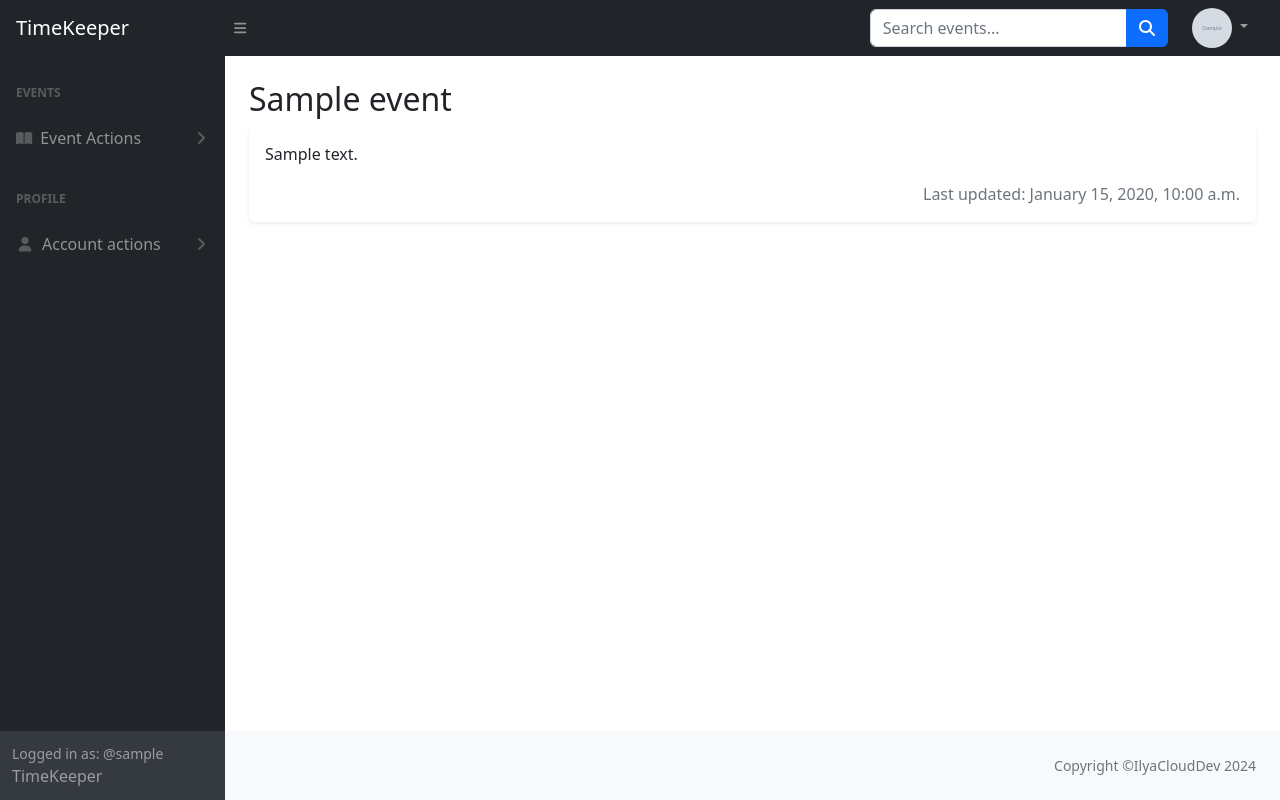
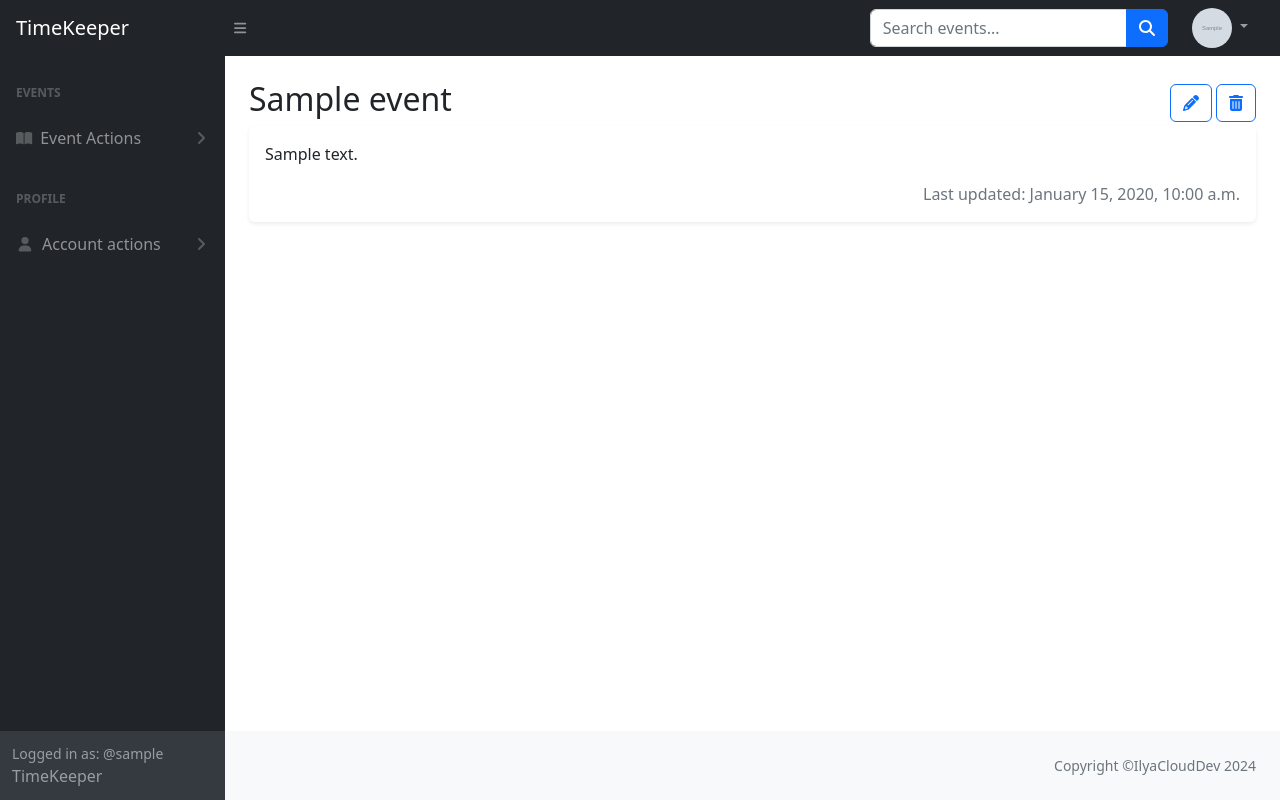
Before and after one commit to IlyacloudDev/TimeKeeper, a Django app: page /events/detail-event/x/ in a window 1280 px wide. Run offline with Django 5.2, Linux system fonts and the light colour scheme; a user stored in the database is signed in; tables that the repository leaves empty hold one stand-in row (values such as "Sample post"); grey boxes marked "Sample" are stand-in pictures; some libraries are stand-ins or nearby versions.

Commit message:
added icons for updating; deleting event from detail viewing

```diff
--- a/TimeKeeper/templates/events/detail.html
+++ b/TimeKeeper/templates/events/detail.html
@@ -6,7 +6,17 @@
 
 {% block content %}
 <div class="container-fluid px-4">
-    <h2 class="mt-4">{{ event.title }}</h2>
+    <div class="d-flex justify-content-between align-items-center mt-4">
+        <h2>{{ event.title }}</h2>
+        <div>
+            <a href="{% url 'event_update' event.hash_id %}" class="btn btn-outline-primary" title="{% trans 'Edit event' %}">
+                <i class="fas fa-pencil-alt" aria-hidden="true"></i>
+            </a>
+            <a href="{% url 'event_delete' event.hash_id %}" class="btn btn-outline-primary" title="{% trans 'Delete event' %}">
+                <i class="fas fa-trash-alt" aria-hidden="true"></i>
+            </a>
+        </div>
+    </div>
     <div class="card shadow-sm border-0 mb-4">
         <div class="card-body">
             <!-- Область для отображения контента события, преобразованного из Markdown -->
```
